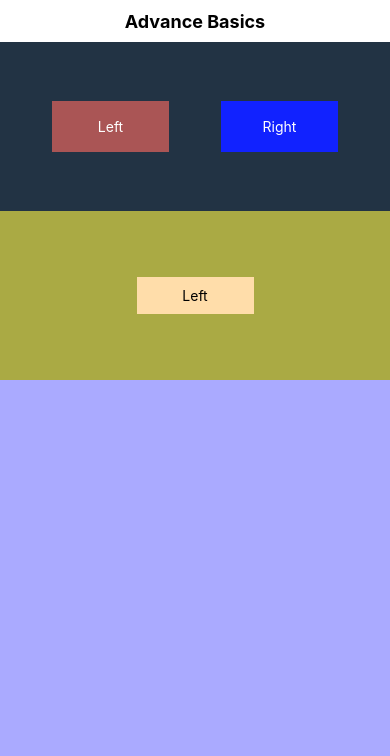
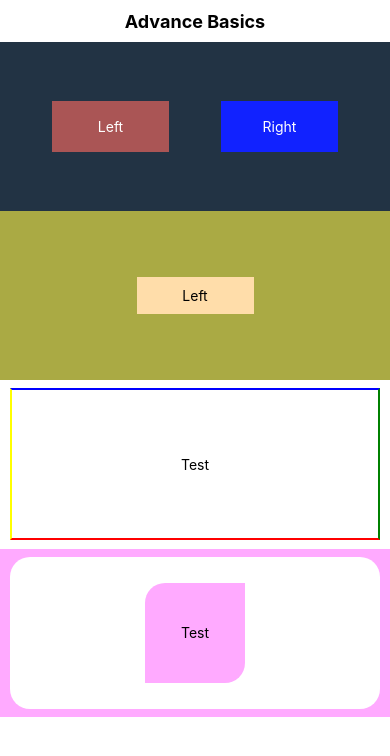
Before and after one commit to Asmatchd/OctInterns, a React Native app: screen / in a window 390 px wide. Shown: the top 756 px of the page. Built offline with nearby package versions, Linux system fonts and the light colour scheme.

Commit message:
border and radius done

```diff
--- a/src/screens/basics/AdvanceBasics.js
+++ b/src/screens/basics/AdvanceBasics.js
@@ -8,7 +8,7 @@ export class AdvanceBasics extends React.Component {
       <View
         style={{
           flex: 1,
-          backgroundColor: '#aaf',
+          // backgroundColor: '#aaf',
         }}>
         {/* header */}
         <View
@@ -99,6 +99,75 @@ export class AdvanceBasics extends React.Component {
             </Text>
           </View>
         </View>
+
+        <View
+          style={{
+            height: '20%',
+            width: '100%',
+            // backgroundColor: '#faf',
+            alignItems: 'center',
+            justifyContent: 'center',
+          }}>
+          <View
+            style={{
+              height: '90%',
+              width: '95%',
+              // backgroundColor: '#fff',
+              alignItems: 'center',
+              justifyContent: 'center',
+              // borderColor: 'red',
+              // borderWidth: 2,
+
+              borderBottomColor: 'red',
+              borderBottomWidth: 2,
+
+              borderTopColor: 'blue',
+              borderTopWidth: 2,
+
+              borderLeftColor: 'yellow',
+              borderLeftWidth: 2,
+
+              borderRightColor: 'green',
+              borderRightWidth: 2,
+            }}>
+            <Text>Test</Text>
+          </View>
+        </View>
+
+        <View
+          style={{
+            height: '20%',
+            width: '100%',
+            backgroundColor: '#faf',
+            alignItems: 'center',
+            justifyContent: 'center',
+          }}>
+          <View
+            style={{
+              height: '90%',
+              width: '95%',
+              backgroundColor: '#fff',
+              alignItems: 'center',
+              justifyContent: 'center',
+              borderRadius: 20,
+            }}>
+            <View
+              style={{
+                height: 100,
+                width: 100,
+                backgroundColor: '#faf',
+                alignItems: 'center',
+                justifyContent: 'center',
+                // borderRadius: 50,
+                borderTopLeftRadius: 20,
+                borderBottomRightRadius: 20,
+                // borderTopRightRadius: 20,
+                // borderBottomLeftRadius: 20,
+              }}>
+              <Text>Test</Text>
+            </View>
+          </View>
+        </View>
       </View>
     );
   }
```
